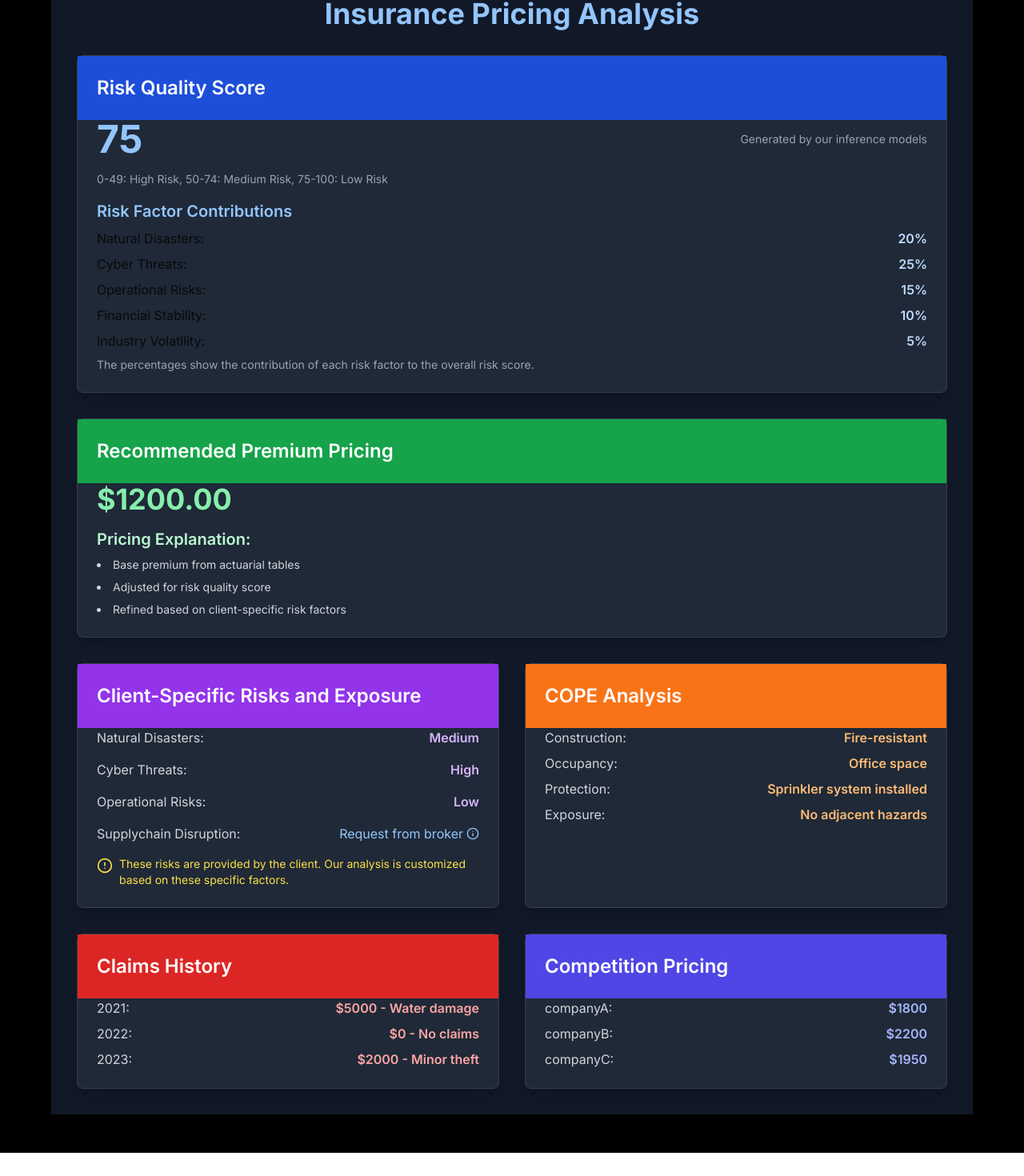
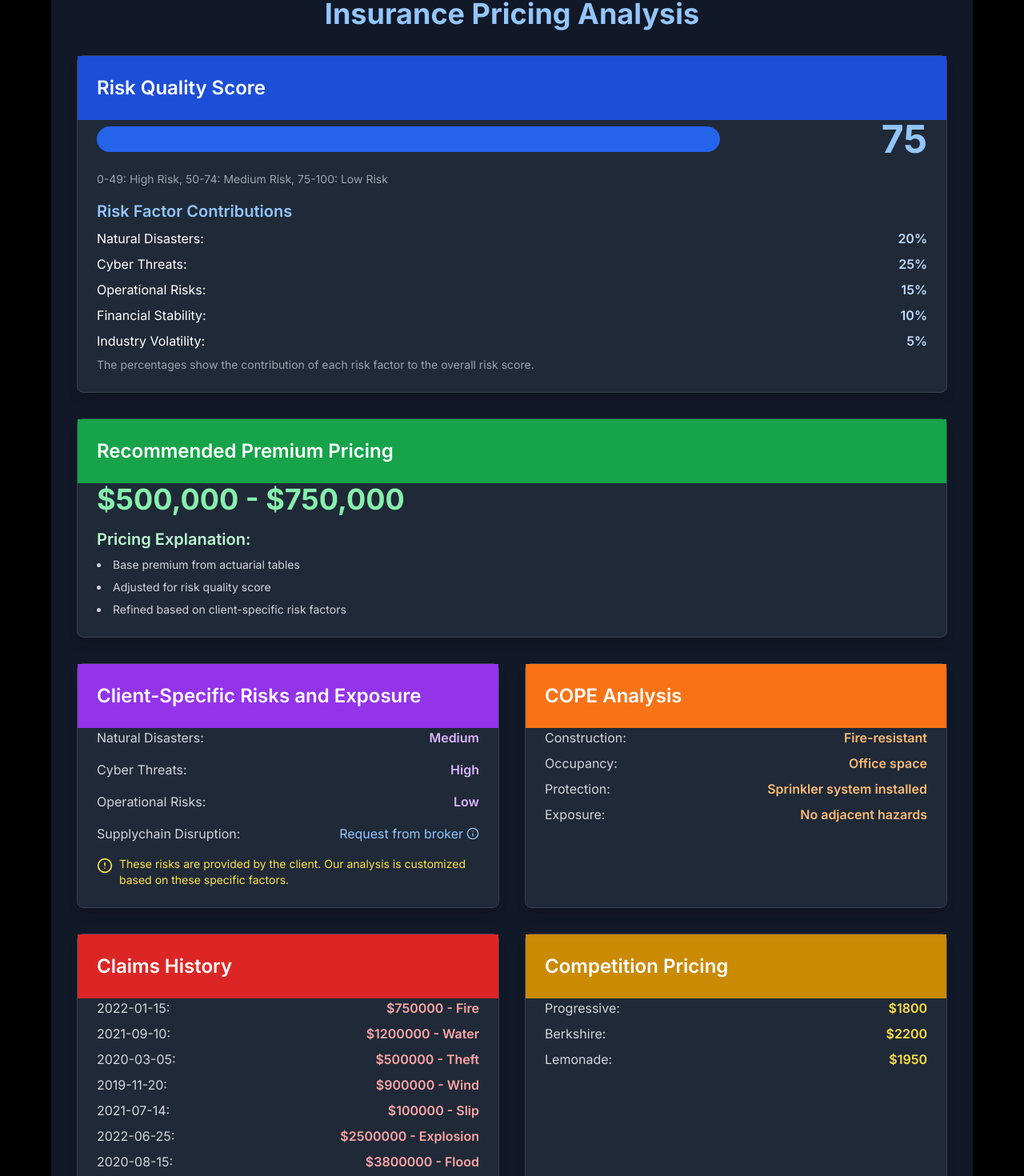
Before and after one commit to virgilttr/sukuna, a Next.js app in the folder frontend/: page /pricing in a window 1280 px wide. Shown: the part 147-1617 px from the top of the page at 80% size. Before the commit the page ends 1588 px from the top, so only its background shows below. Built offline with nearby package versions, Linux system fonts and the light colour scheme.

Commit message:
update pricing page

```diff
--- a/frontend/components/Pricing.tsx
+++ b/frontend/components/Pricing.tsx
@@ -50,24 +50,28 @@ const InsurancePricing: React.FC = () => {
   };
 
   const claimsHistory = [
-    { year: 2021, amount: 5000, description: "Water damage" },
-    { year: 2022, amount: 0, description: "No claims" },
-    { year: 2023, amount: 2000, description: "Minor theft" },
+    { year: "2022-01-15", amount: 750000, description: "Fire" },
+    { year: "2021-09-10", amount: 1200000, description: "Water" },
+    { year: "2020-03-05", amount: 500000, description: "Theft" },
+    { year: "2019-11-20", amount: 900000, description: "Wind" },
+    { year: "2021-07-14", amount: 100000, description: "Slip" },
+    { year: "2022-06-25", amount: 2500000, description: "Explosion" },
+    { year: "2020-08-15", amount: 3800000, description: "Flood" },
+    { year: "2021-02-10", amount: 1750000, description: "Mold" },
   ];
 
   const competitionPricing = {
-    companyA: 1800,
-    companyB: 2200,
-    companyC: 1950,
+    Progressive: 1800,
+    Berkshire: 2200,
+    Lemonade: 1950,
   };
 
-  const calculatePremium = (): string => {
-    let category: RiskCategory =
-      riskScore < 50 ? "highRisk" : riskScore < 75 ? "mediumRisk" : "lowRisk";
-    let premium =
-      actuarialTable[category].basePremium *
-      actuarialTable[category].multiplier;
-    return premium.toFixed(2);
+  const premiumPricing = "$500,000 - $750,000";
+
+  const getRiskScoreColor = (score: number): string => {
+    if (score <= 49) return "bg-red-600";
+    if (score <= 74) return "bg-yellow-600";
+    return "bg-blue-600";
   };
 
   return (
@@ -75,18 +79,20 @@ const InsurancePricing: React.FC = () => {
       <h1 className="text-4xl font-bold mb-8 text-center text-blue-300">
         Insurance Pricing Analysis
       </h1>
-
       <Card className="mb-8 bg-gray-800 border-gray-700 shadow-lg">
         <CardHeader className="bg-blue-700 text-white">
           <h2 className="text-2xl font-semibold">Risk Quality Score</h2>
         </CardHeader>
         <CardContent>
           <div className="flex items-center justify-between mb-4">
-            <span className="text-5xl font-bold text-blue-300">
+            <div
+              className={`h-8 w-full rounded-full ${getRiskScoreColor(
+                riskScore
+              )}`}
+              style={{ width: `${riskScore}%` }}
+            ></div>
+            <span className="text-5xl font-bold text-blue-300 ml-4">
               {riskScore}
-            </span>
-            <span className="text-sm text-gray-400">
-              Generated by our inference models
             </span>
           </div>
           <p className="text-sm text-gray-400 mb-4">
@@ -97,7 +103,10 @@ const InsurancePricing: React.FC = () => {
           </h3>
           <ul className="space-y-2">
             {riskFactorContributions.map((factor, index) => (
-              <li key={index} className="flex justify-between items-center">
+              <li
+                key={index}
+                className="flex justify-between items-center text-white"
+              >
                 <span>{factor.name}:</span>
                 <span className="font-semibold text-blue-200">
                   {factor.contribution}%
@@ -111,7 +120,6 @@ const InsurancePricing: React.FC = () => {
           </p>
         </CardContent>
       </Card>
-
       <Card className="mb-8 bg-gray-800 border-gray-700 shadow-lg">
         <CardHeader className="bg-green-600 text-white">
           <h2 className="text-2xl font-semibold">
@@ -120,7 +128,7 @@ const InsurancePricing: React.FC = () => {
         </CardHeader>
         <CardContent>
           <p className="text-4xl font-bold mb-4 text-green-300">
-            ${calculatePremium()}
+            {premiumPricing}
           </p>
           <h3 className="text-xl font-semibold mb-2 text-green-200">
             Pricing Explanation:
@@ -132,7 +140,6 @@ const InsurancePricing: React.FC = () => {
           </ul>
         </CardContent>
       </Card>
-
       <div className="grid grid-cols-1 md:grid-cols-2 gap-8">
         <Card className="bg-gray-800 border-gray-700 shadow-lg">
           <CardHeader className="bg-purple-600 text-white">
@@ -176,7 +183,6 @@ const InsurancePricing: React.FC = () => {
             </div>
           </CardContent>
         </Card>
-
         <Card className="bg-gray-800 border-gray-700 shadow-lg">
           <CardHeader className="bg-orange-500 text-white">
             <h2 className="text-2xl font-semibold">COPE Analysis</h2>
@@ -192,7 +198,6 @@ const InsurancePricing: React.FC = () => {
             </ul>
           </CardContent>
         </Card>
-
         <Card className="bg-gray-800 border-gray-700 shadow-lg">
           <CardHeader className="bg-red-600 text-white">
             <h2 className="text-2xl font-semibold">Claims History</h2>
@@ -210,25 +215,28 @@ const InsurancePricing: React.FC = () => {
             </ul>
           </CardContent>
         </Card>
-
         <Card className="bg-gray-800 border-gray-700 shadow-lg">
-          <CardHeader className="bg-indigo-600 text-white">
-            <h2 className="text-2xl font-semibold">Competition Pricing</h2>
-          </CardHeader>
+          <CardHeader className="bg-yellow-600 text-white">
+            <h2 className="text-2xl font-semibold">Competition Pricing</h2>{" "}
+          </CardHeader>{" "}
           <CardContent>
+            {" "}
             <ul className="space-y-2">
-              {Object.entries(competitionPricing).map(([company, price]) => (
-                <li key={company} className="flex justify-between">
-                  <span className="text-gray-300">{company}:</span>
-                  <span className="font-semibold text-indigo-300">
-                    ${price}
-                  </span>
+              {" "}
+              {Object.entries(competitionPricing).map(([competitor, price]) => (
+                <li key={competitor} className="flex justify-between">
+                  {" "}
+                  <span className="text-gray-300">{competitor}:</span>{" "}
+                  <span className="font-semibold text-yellow-300">
+                    {" "}
+                    ${price}{" "}
+                  </span>{" "}
                 </li>
-              ))}
-            </ul>
-          </CardContent>
-        </Card>
-      </div>
+              ))}{" "}
+            </ul>{" "}
+          </CardContent>{" "}
+        </Card>{" "}
+      </div>{" "}
     </div>
   );
 };
```
